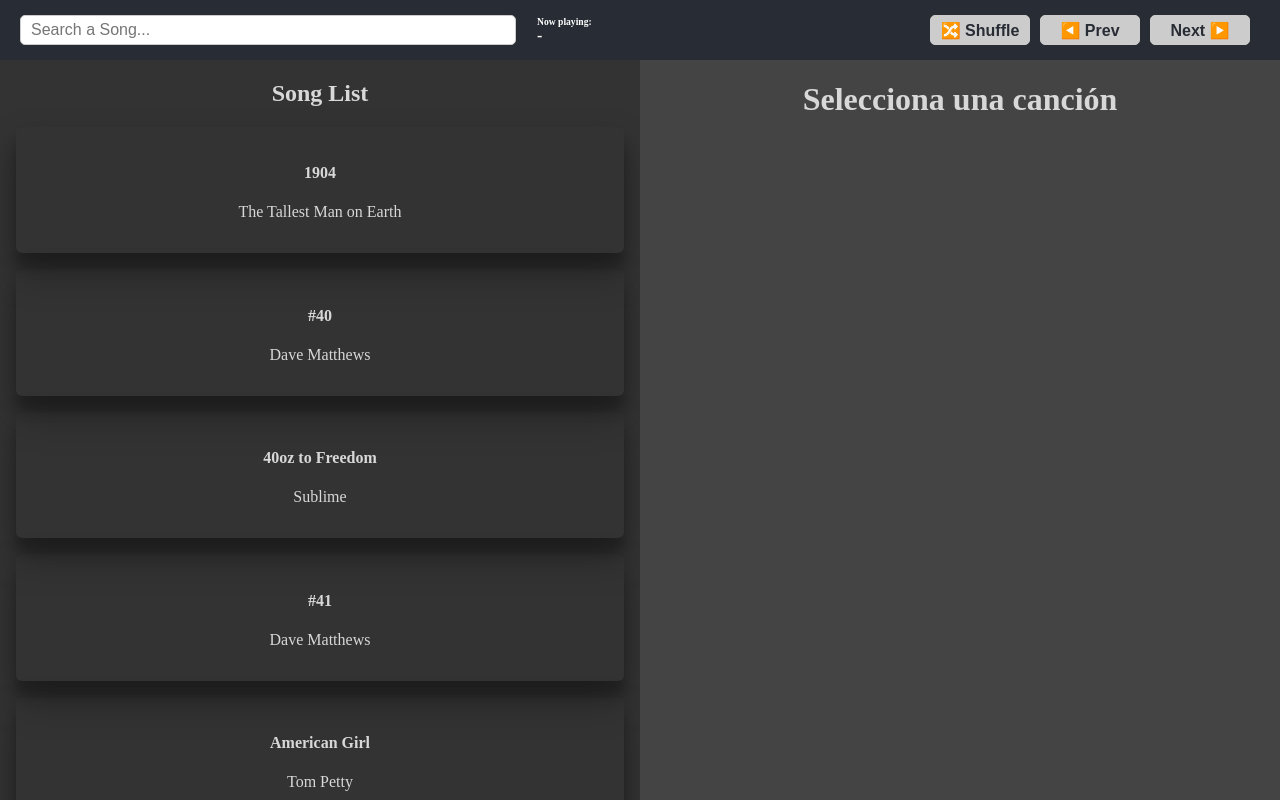
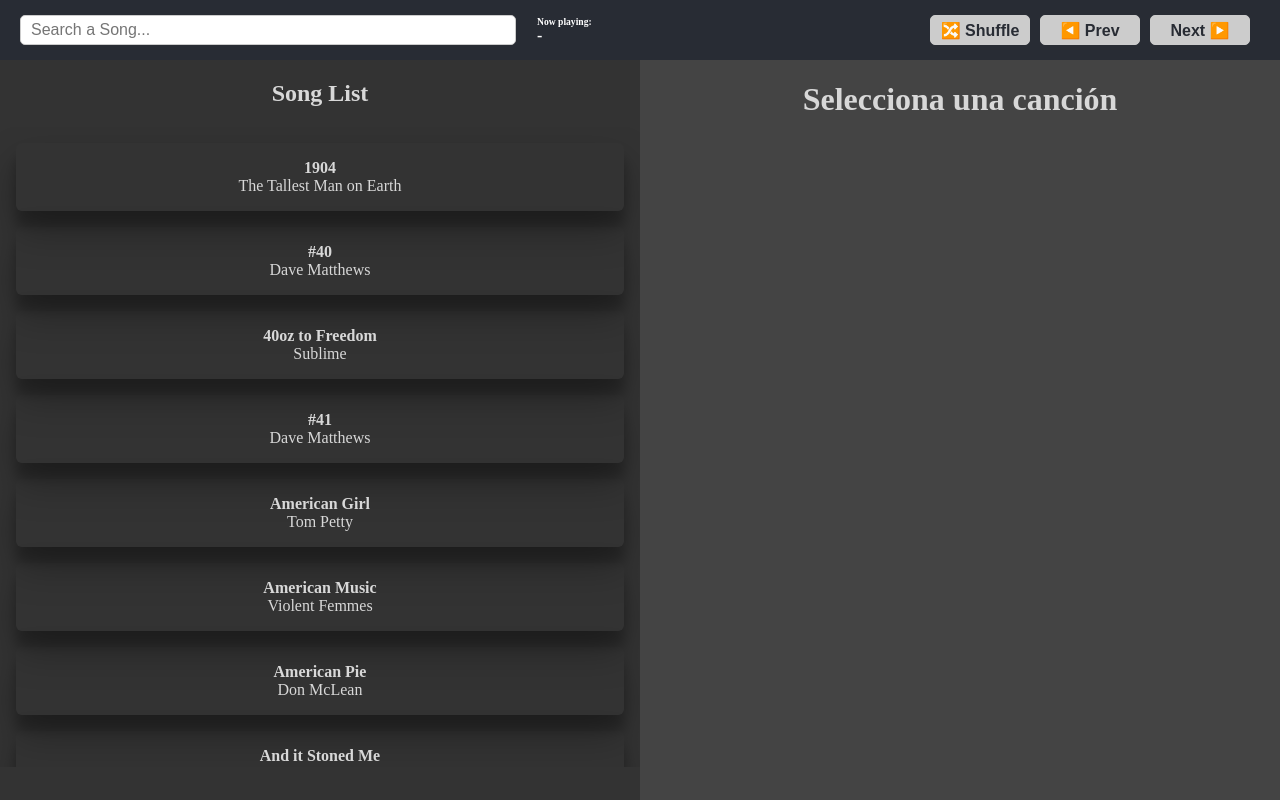
Before and after one commit to warderer/react-avanzado-g24b, a React (Vite) app in the folder 02-react-context/: page / in a window 1280 px wide. Shown: the top 800 px of the page. Built offline with nearby package versions, Linux system fonts and the light colour scheme.

Commit message:
💄 SongList con Scroll

```diff
--- a/02-react-context/src/components/SongList/songlist.css
+++ b/02-react-context/src/components/SongList/songlist.css
@@ -1,6 +1,15 @@
+.row-container {
+    overflow-y: scroll;
+    height: 80vh;
+}
+
 .row-song {
     margin: 1rem;
     padding: 1rem;
     border-radius: 6px;
     box-shadow: 0 19px 38px rgba(0, 0, 0, 0.30), 0 15px 12px rgba(0, 0, 0, 0.22);
 }
+
+.row-song p, .row-song h4 {
+    margin: 0;
+}
```
